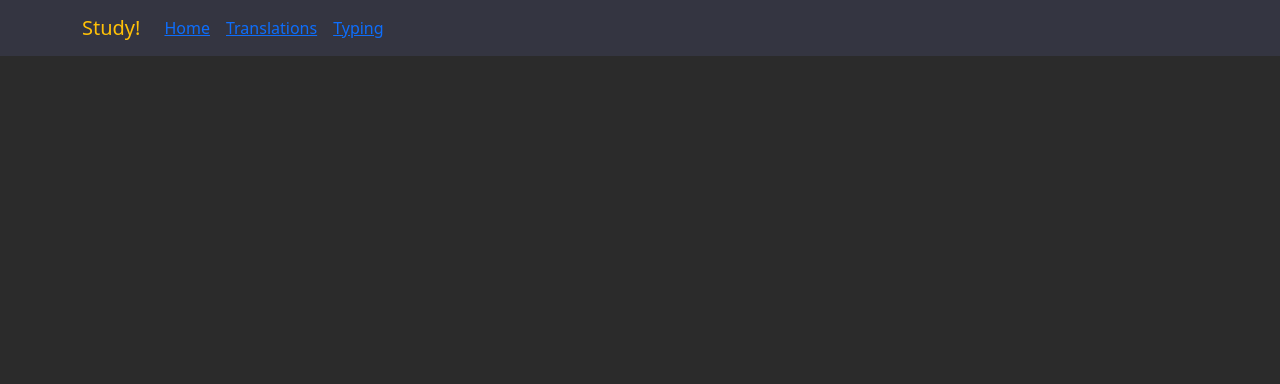
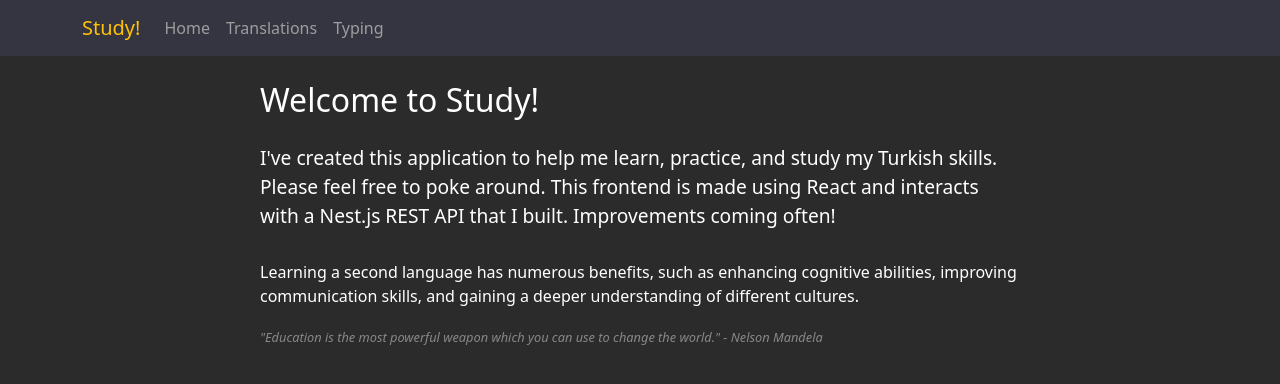
Before and after one commit to mtaylorhayden/translations-client, a React (Create React App) app: page / in a window 1280 px wide. Shown: the top 384 px of the page. Built offline with nearby package versions, Linux system fonts and the light colour scheme.

Commit message:
added home page and styles for navbar

```diff
--- a/src/App.js
+++ b/src/App.js
@@ -4,6 +4,7 @@ import { TranslationsInput } from "./Translations/TranslationsInput";
 import { NavigationBar } from "./Navigation/NavigationBar";
 import { Route, Routes } from "react-router-dom";
 import { Typing } from "./Workbooks/Typing";
+import { HomePage } from "./Home/HomePage";
 
 function App() {
   return (
@@ -11,6 +12,7 @@ function App() {
       <NavigationBar />
       <div>
         <Routes>
+          <Route path="/" element={<HomePage />} />
           <Route path="translations" element={<TranslationsInput />} />
           <Route path="typing" element={<Typing />} />
         </Routes>
--- /dev/null
+++ b/src/Home/HomePage.jsx
@@ -0,0 +1,25 @@
+import React from "react";
+import styles from "./HomePage.module.css";
+
+export const HomePage = () => {
+  return (
+    <div className={styles.container}>
+      <div className={styles.header}>Welcome to Study!</div>
+      <div className={styles.description}>
+        I've created this application to help me learn, practice, and study my
+        Turkish skills. Please feel free to poke around. This frontend is made
+        using React and interacts with a Nest.js REST API that I built.
+        Improvements coming often!
+      </div>
+      <div className={styles.benefits}>
+        Learning a second language has numerous benefits, such as enhancing
+        cognitive abilities, improving communication skills, and gaining a
+        deeper understanding of different cultures.
+      </div>
+      <div className={styles.footer}>
+        "Education is the most powerful weapon which you can use to change the
+        world." - Nelson Mandela
+      </div>
+    </div>
+  );
+};
--- /dev/null
+++ b/src/Home/HomePage.module.css
@@ -0,0 +1,29 @@
+.container {
+  max-width: 800px;
+  margin: 0 auto;
+  padding: 20px;
+}
+
+.header {
+  font-size: 2rem;
+  margin-bottom: 20px;
+  color: #ffffff;
+}
+
+.description {
+  font-size: 1.2rem;
+  margin-bottom: 30px;
+  color: #ffffff;
+}
+
+.benefits {
+  font-size: 1rem;
+  margin-bottom: 20px;
+  color: #ffffff;
+}
+
+.footer {
+  font-style: italic;
+  font-size: 0.8rem;
+  color: #888;
+}
--- a/src/Navigation/NavigationBar.jsx
+++ b/src/Navigation/NavigationBar.jsx
@@ -1,27 +1,35 @@
+import styles from "./NavigationBar.module.css";
 import Container from "react-bootstrap/Container";
 import Nav from "react-bootstrap/Nav";
 import Navbar from "react-bootstrap/Navbar";
 import { Link } from "react-router-dom";
-import styles from "./NavigationBar.module.css";
 
 export const NavigationBar = () => {
   return (
     <Navbar expand="lg" className={`${styles.customNavbar}`}>
       <Container>
-        <Navbar.Brand href="#home" className={styles.title}>
-          Study!
+        <Navbar.Brand>
+          <Link className={styles.title} to="/">
+            Study!
+          </Link>
         </Navbar.Brand>
         <Navbar.Toggle aria-controls="basic-navbar-nav" />
         <Navbar.Collapse id="basic-navbar-nav">
-          <Nav className="me-auto">
-            <Nav.Link className={styles.links}>
-              <Link to="/">Home</Link>
+          <Nav className={`${styles.NavLinkLinks} me-auto`}>
+            <Nav.Link>
+              <Link className={styles.NavLinkLinks} to="/">
+                Home
+              </Link>
             </Nav.Link>
-            <Nav.Link className={styles.links}>
-              <Link to="translations">Translations</Link>
+            <Nav.Link>
+              <Link className={styles.NavLinkLinks} to="translations">
+                Translations
+              </Link>
             </Nav.Link>
-            <Nav.Link className={styles.links}>
-              <Link to="typing">Typing</Link>
+            <Nav.Link>
+              <Link className={styles.NavLinkLinks} to="typing">
+                Typing
+              </Link>
             </Nav.Link>
           </Nav>
         </Navbar.Collapse>
--- a/src/Navigation/NavigationBar.module.css
+++ b/src/Navigation/NavigationBar.module.css
@@ -6,8 +6,20 @@
 
 .title {
   color: #ffc107;
+  text-decoration: none;
+  transition: color 0.3s ease;
 }
 
-.link {
-  color: #9e9e9e;
+.NavLinkLinks {
+  color: #9e9e9e !important;
+  text-decoration: none !important;
+  transition: color 0.3s ease;
 }
+
+.NavLinkLinks:hover {
+  color: #0a0000 !important; /* Change to the desired color when hovered */
+}
+
+.title:hover {
+  color: #0a0000 !important; /* Change to the desired color when hovered */
+}
```
